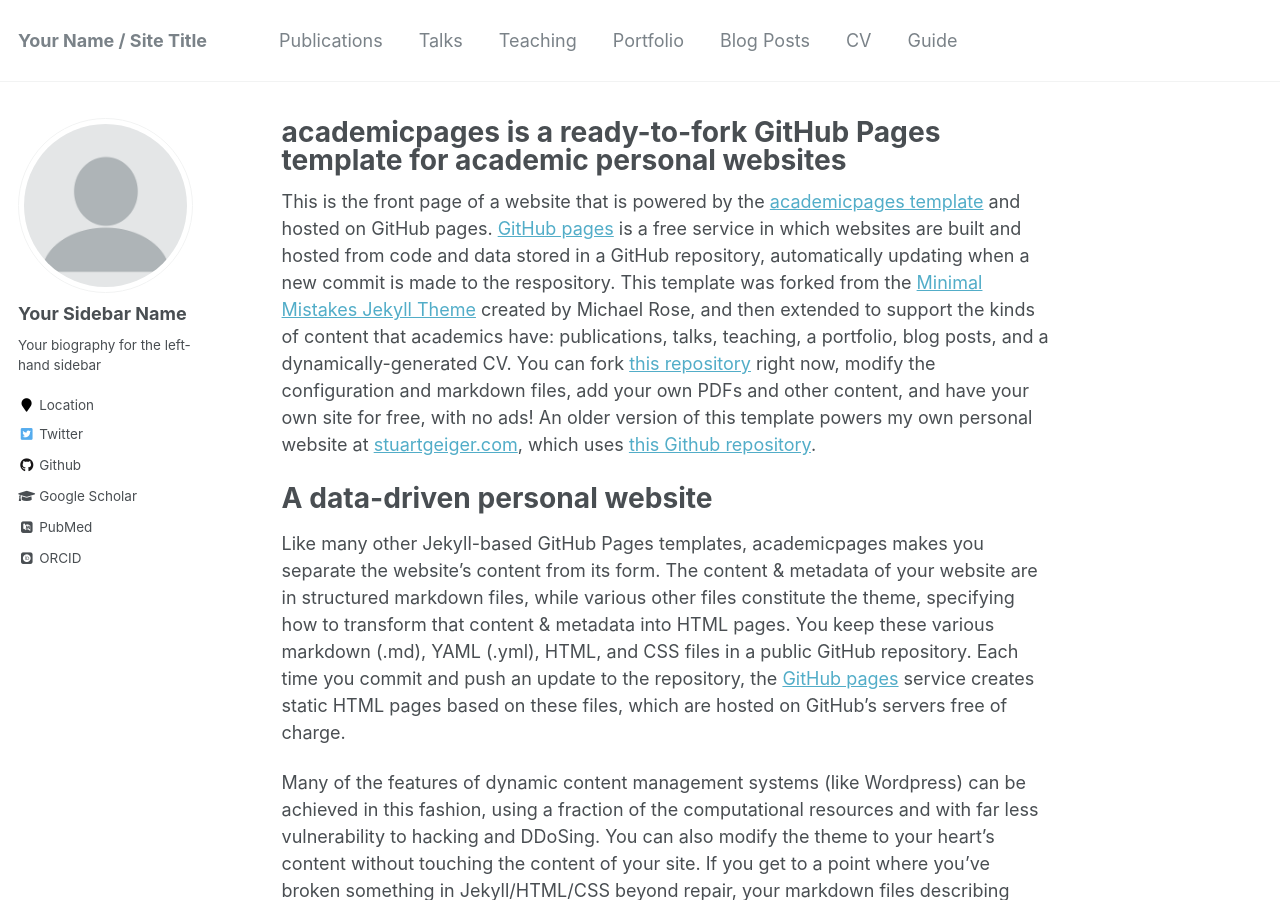
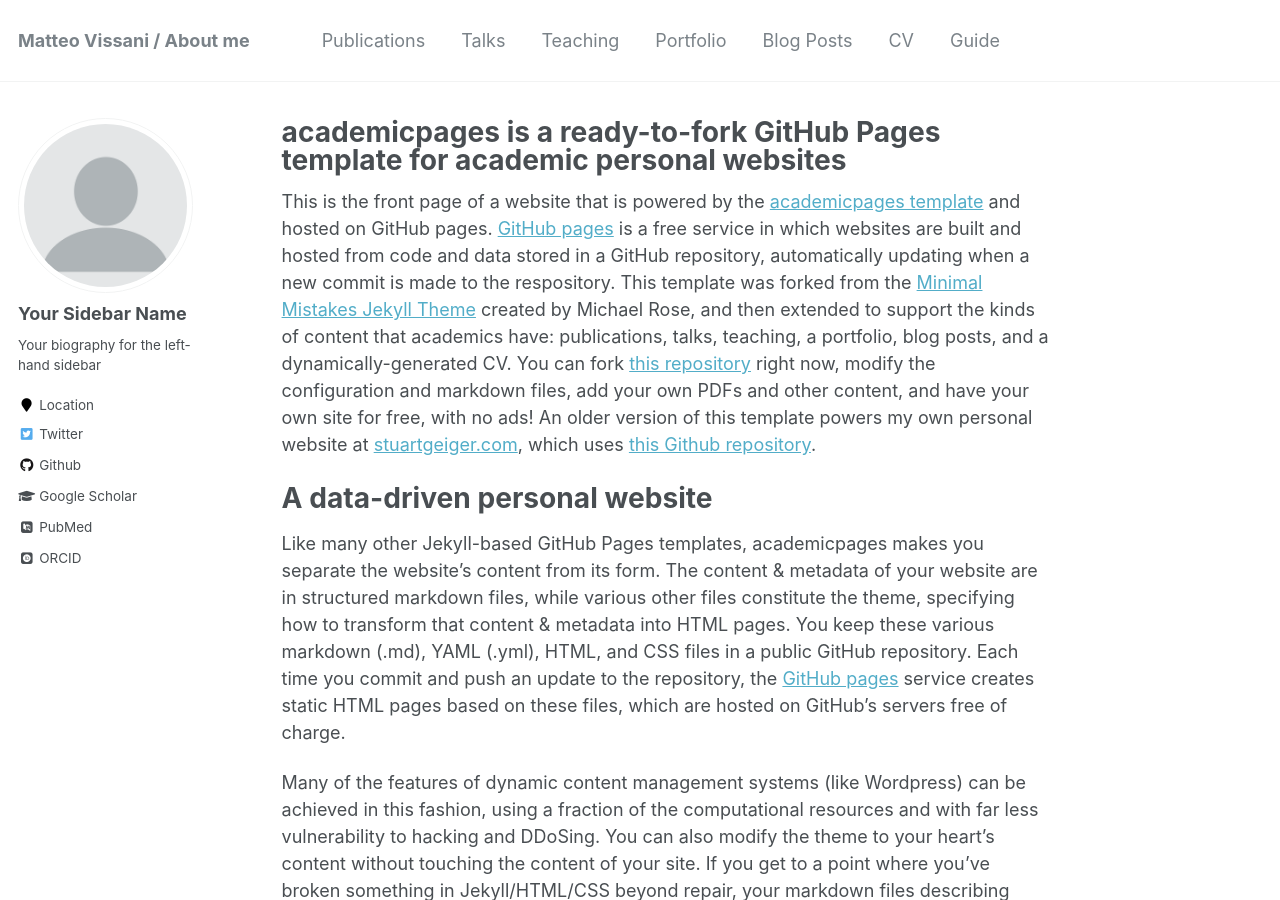
Before and after one commit to MatteoVissani/MatteoVissani.github.io, a Jekyll site: the page built from _pages/about.md, in a window 1280 px wide and 900 px high. Built offline with Jekyll 4.4.1, drawn with Linux system fonts in a browser that asks for light colours; some web fonts are replaced; some of the changed text lies outside the part shown.

Commit message:
Update _config.yml

```diff
--- a/_config.yml
+++ b/_config.yml
@@ -7,9 +7,9 @@
 
 # Site Settings
 locale                   : "en-US"
-title                    : "Your Name / Site Title"
+title                    : "Matteo Vissani / About me"
 title_separator          : "-"
-name                     : &name "Your Name"
+name                     : &name "Matteo Vissani"
 description              : &description "personal description"
 url                      : https://academicpages.github.io # the base hostname & protocol for your site e.g. "https://mmistakes.github.io"
 baseurl                  : "" # the subpath of your site, e.g. "/blog"
```
